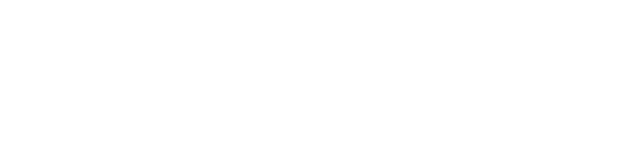
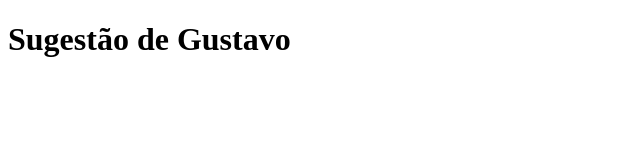
Before and after one commit to ANACBK/FrontStudy, a plain HTML site: page index.html in a window 1280 px wide. Shown: the whole page, without its empty margins (0-640 px from the left). Drawn offline with Linux system fonts and the light colour scheme.

Commit message:
sugestao commit

```diff
--- a/index.html
+++ b/index.html
@@ -5,6 +5,6 @@
     <meta charset="UTF-8"/>
   </head>
   <body>
-
+    <h1>Sugestão de Gustavo</h1>
   </body>
 </html>
```
